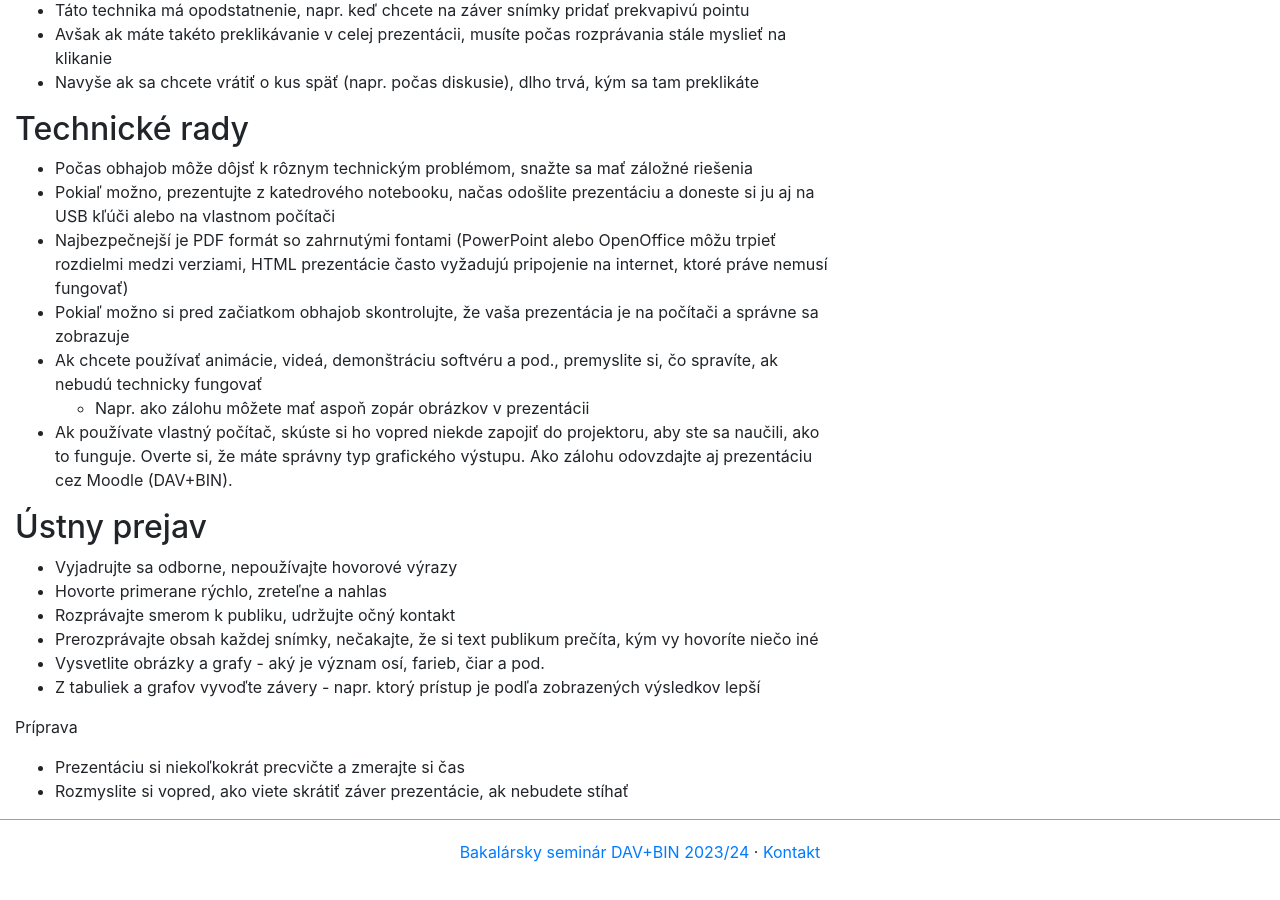
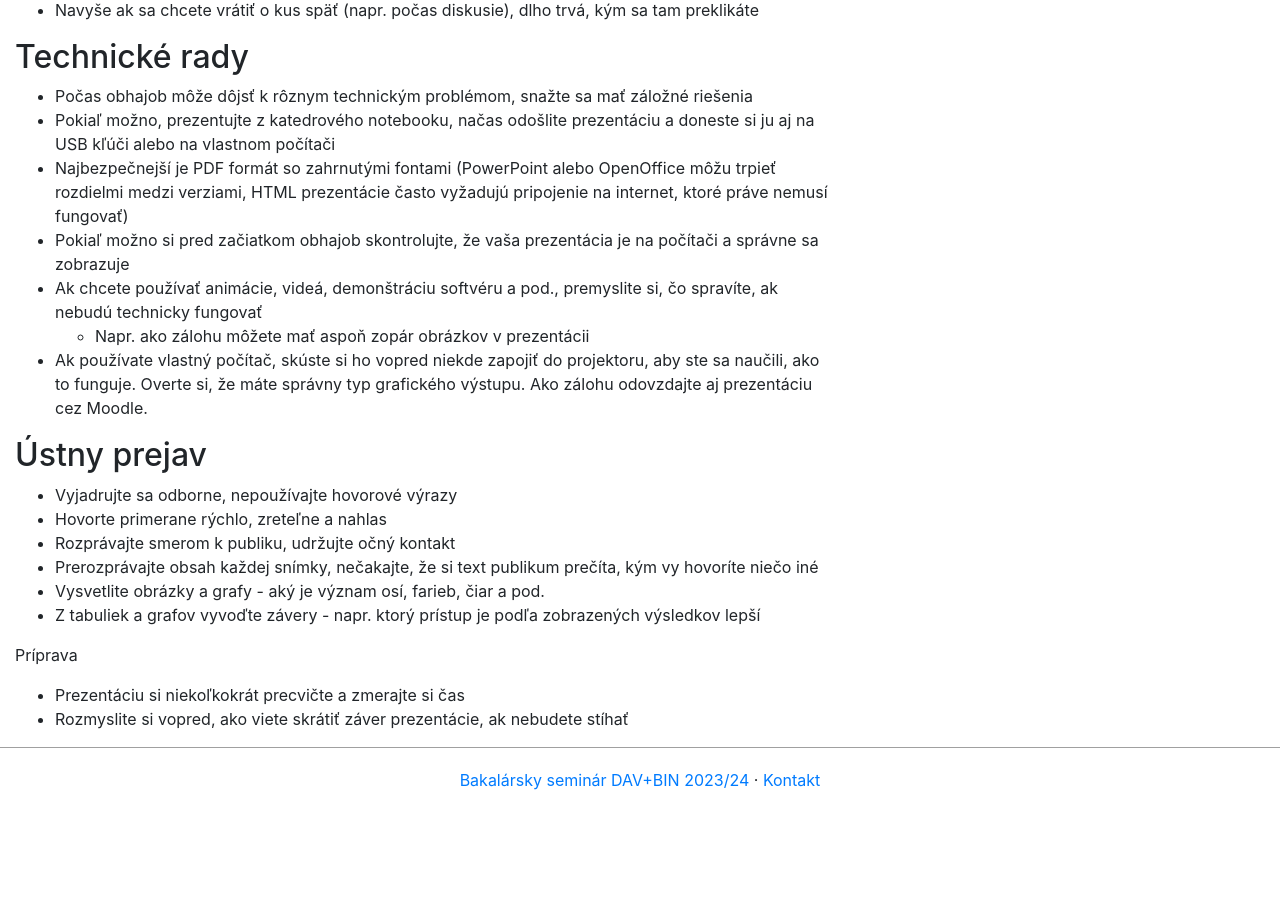
Before and after one commit to bbrejova/bcdav, a Jekyll site: the page built from Obhajoba,_prezentácia_vlastných_výsledkov.md, in a window 1280 px wide and 900 px high, scrolled down 3210 px. Built offline with Jekyll 4.4.1, drawn with Linux system fonts in a browser that asks for light colours; nearby versions of some CDN libraries; our own code applies the rules of GitHub Pages for plain Markdown files; after the commit the page ends 4038 px from its top, so only the background shows below that; some of the changed text lies outside the part shown.

Commit message:
stretnutie maj

```diff
--- a/Obhajoba,_prezentácia_vlastných_výsledkov.md
+++ b/Obhajoba,_prezentácia_vlastných_výsledkov.md
@@ -9,10 +9,10 @@ title: Obhajoba, prezentácia vlastných výsledkov
   - Obhajoba je verejná, môže prísť hocikto
   - Vhodné je na štátnice a obhajoby prísť v obleku alebo zodpovedajúcom
     dámskom odeve
-  - Presný harmonogram obhajob nie je vždy vopred známy. Preto ak váš
+<!--  - Presný harmonogram obhajob nie je vždy vopred známy. Preto ak váš
     školiteľ chce prísť na obhajobu, môžete sa vopred dohodnúť, že mu
     pošlete správu o očakávanom čase vašej prezentácie, keď sa bude
-    blížiť jej začiatok
+    blížiť jej začiatok -->
 
 Priebeh
 
@@ -194,7 +194,7 @@ Nemajte v prezentácii príliš veľa "preklikávania"
   - Ak používate vlastný počítač, skúste si ho vopred niekde zapojiť do
     projektoru, aby ste sa naučili, ako to funguje. Overte si, že máte
     správny typ grafického výstupu. Ako zálohu odovzdajte aj prezentáciu
-    cez Moodle (DAV+BIN).
+    cez Moodle.
 
 ## Ústny prejav
 
--- a/_includes/footer.html
+++ b/_includes/footer.html
@@ -1,5 +1,5 @@
 <!-- orig https://github.com/jekyll/minima/blob/master/_includes/footer.html -->
 
 <footer class="container-fluid text-center">
-  <p><a href="{{ "/" | relative_url }}">{{ site.title | escape }}</a> · <a href="/viz/Kontakt.html">Kontakt</a></p>
+  <p><a href="{{ "/" | relative_url }}">{{ site.title | escape }}</a> · <a href="{{ "/Kontakt.html" | relative_url }}">Kontakt</a></p>
 </footer>
```
Also changed, not shown: Odovzdávanie_prác.md (+1 -1 lines).
